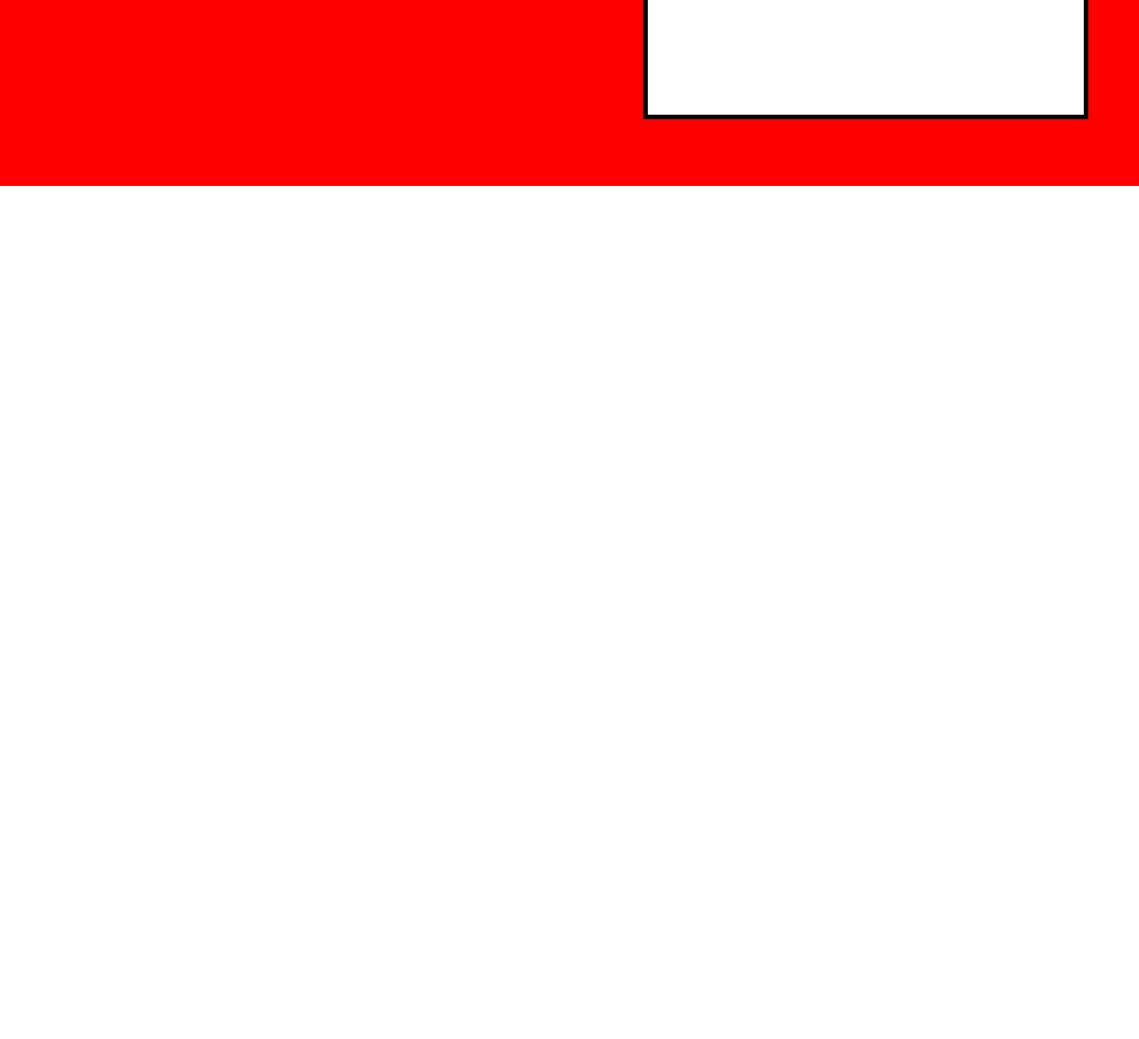
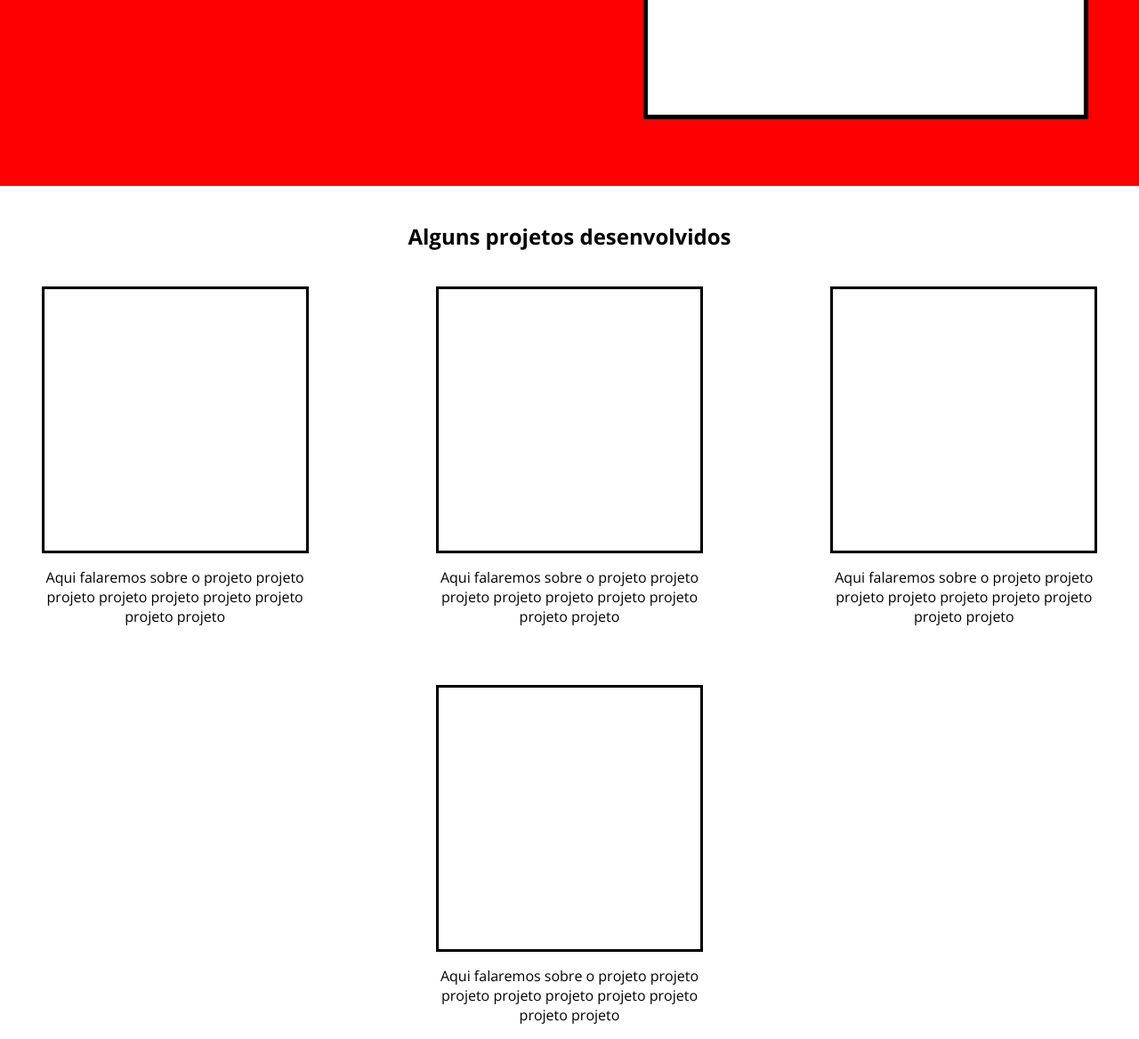
Before and after one commit to bren1303RR/landing-page-project, a plain HTML site: page index.html in a window 1280 px wide. Shown: the part 516-1684 px from the top of the page at 89% size. Before the commit the page ends 800 px from the top, so only its background shows below. Drawn offline with nearby package versions, Linux system fonts and the light colour scheme; a web font is replaced by a local one.

Commit message:
segunda secao

```diff
--- a/index.html
+++ b/index.html
@@ -21,5 +21,26 @@
         </div>
         <img src="./images/logo-large.png" width="500px" alt="logo pessoal">
     </div>
+    <div class="project-section">
+            <h2>Alguns projetos desenvolvidos</h2>
+            <div class="project-row">
+                <div class="project">
+                    <img src="./images/logo-large.png" width="300px" alt="projeto 1">
+                    <p>Aqui falaremos sobre o projeto projeto projeto projeto projeto projeto projeto projeto projeto </p>
+                </div>
+                <div class="project">
+                    <img src="./images/logo-large.png" width="300px" alt="projeto 1">
+                    <p>Aqui falaremos sobre o projeto projeto projeto projeto projeto projeto projeto projeto projeto </p>
+                </div>
+                <div class="project">
+                    <img src="./images/logo-large.png" width="300px" alt="projeto 1">
+                    <p>Aqui falaremos sobre o projeto projeto projeto projeto projeto projeto projeto projeto projeto </p>
+                </div>
+                <div class="project">
+                    <img src="./images/logo-large.png" width="300px" alt="projeto 1">
+                    <p>Aqui falaremos sobre o projeto projeto projeto projeto projeto projeto projeto projeto projeto </p>
+                </div>
+            </div>
+    </div>
 </body>
 </html>
--- a/style.css
+++ b/style.css
@@ -59,3 +59,34 @@ h1 {
     font-weight: 500;
     font-size: 20px;
 }
+
+.project-section {
+    display: block;
+    text-align: center;
+}
+
+.project-row {
+    display: flex;
+    justify-content: center;
+    gap: 50px;
+    flex-wrap: wrap;
+}
+
+.project {
+    display: flex;
+    flex-direction: column;
+    flex: 1;
+    text-align: center;
+    align-items: center;
+    justify-content: center;
+
+}
+
+.project > p {
+    max-width: 300px;
+    text-align: center;
+}
+
+h2 {
+    margin: 40px;
+}
```
